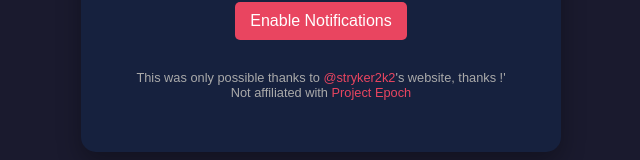
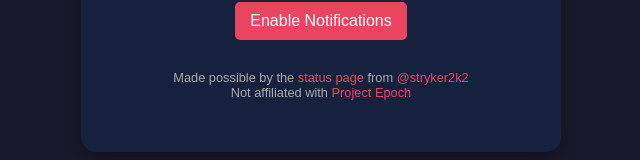
Before and after one commit to TheB0rT/PingTracker, a website: page index.html in a window 1280 px wide. Shown: the part 527-687 px from the top of the page, without its empty margins (319-959 px from the left). Drawn offline with Linux system fonts and the light colour scheme; no server answers.

Commit message:
Rephrase footer

```diff
--- a/index.html
+++ b/index.html
@@ -42,7 +42,7 @@
 
         <!-- --- CHANGE 2: Corrected capitalization in the footer --- -->
         <p class="footer-text">
-            This was only possible thanks to <a href="https://www.reddit.com/user/stryker2k2/" target="_blank" rel="noopener noreferrer">@stryker2k2</a>'s website, thanks !'
+            Made possible by the <a href="https://epoch.strykersoft.us/" target="_blank" rel="noopener noreferrer">status page</a> from <a href="https://www.reddit.com/user/stryker2k2/" target="_blank" rel="noopener noreferrer">@stryker2k2</a>
             <br>Not affiliated with <a href="https://www.project-epoch.net/" target="_blank" rel="noopener noreferrer">Project Epoch</a>
         </p>
     </div>
```
